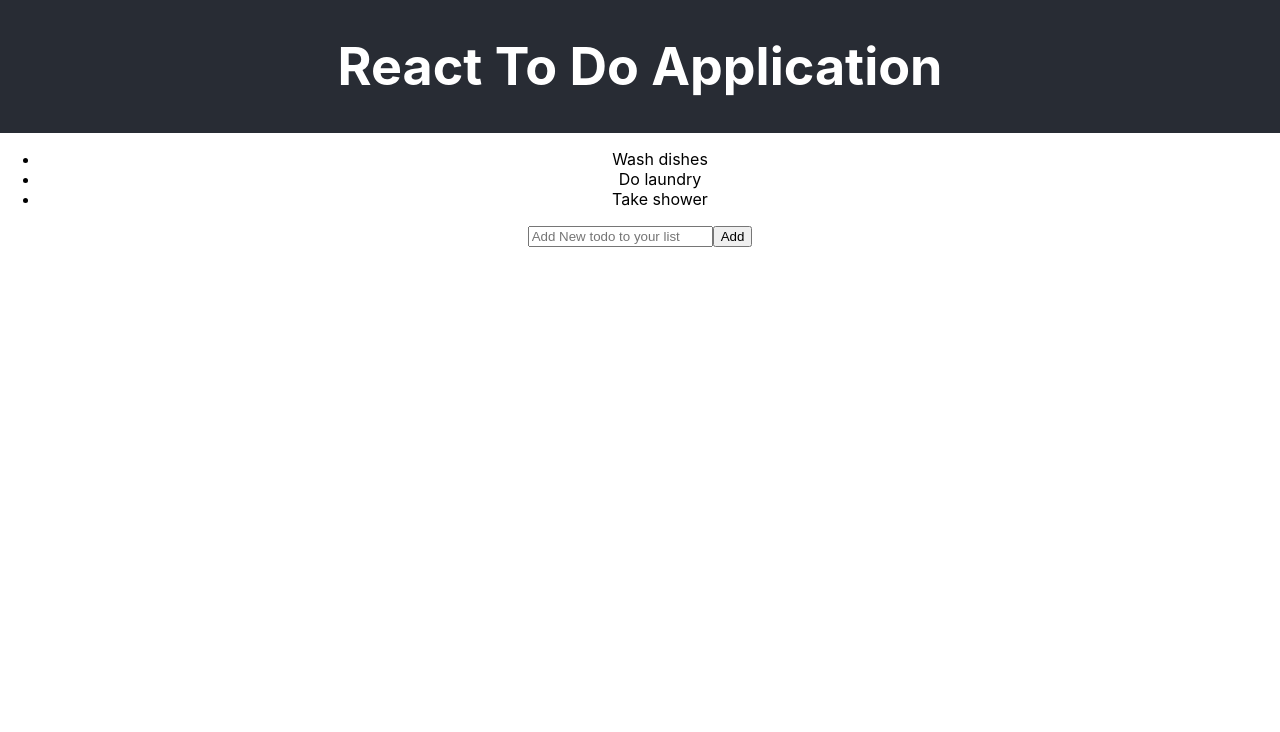
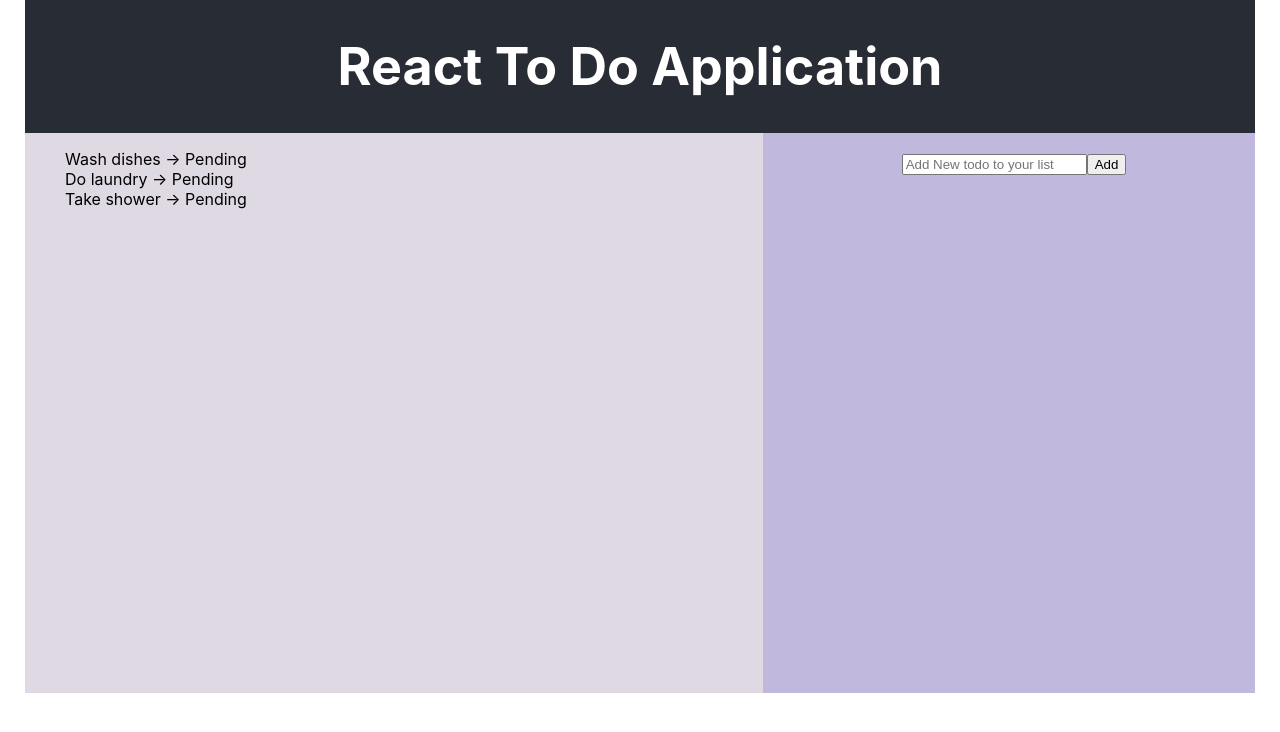
Before and after one commit to shathee/react-todo-app, a React (Create React App) app: page / in a window 1280 px wide. Shown: the top 732 px of the page. Built offline with nearby package versions, Linux system fonts and the light colour scheme.

Commit message:
css added for better display

```diff
--- a/src/App.css
+++ b/src/App.css
@@ -1,9 +1,15 @@
+body {
+  margin: auto;
+}
 .App {
   text-align: center;
+  margin: auto;
+  padding-right: 25px;
+  padding-left:  25px;
 }
 
 .App-logo {
-  height: 40vmin;
+  height: 20vmin;
   pointer-events: none;
 }
 
@@ -36,3 +42,16 @@
     transform: rotate(360deg);
   }
 }
+
+
+.todoContainer {
+  display: flex;
+  flex-flow: row;
+}
+
+@media (max-width: 600px){
+  .todoContainer {
+    display: flex;
+    flex-flow: column;
+  }
+}
--- a/src/App.js
+++ b/src/App.js
@@ -17,8 +17,10 @@ function App() {
       <header className="App-header">
         <h1>React To Do Application</h1>
       </header>
-      <TodoList todos = {todos} />
-      <AddTodo setTodos={setTodos} />
+      <div className="todoContainer">
+        <TodoList todos = {todos} />
+        <AddTodo setTodos={setTodos} />
+      </div>
     </div>
   );
 }
--- a/src/components/AddTodo.js
+++ b/src/components/AddTodo.js
@@ -1,4 +1,5 @@
 
+import classes from './AddTodo.module.css';
 import {useRef} from 'react';
 
 function AddTodo({setTodos}) {
@@ -8,11 +9,12 @@ function AddTodo({setTodos}) {
         event.preventDefault();
         const text = event.target.elements.todoName.value
         const todo = {
-            id:4,
+            id:'',
             text,
             done:false
         }
         setTodos(prevTodos => {
+            todo.id = prevTodos.length + 1;
             return prevTodos.concat(todo)
         })
         inputRef.current.value = '';
@@ -20,10 +22,12 @@ function AddTodo({setTodos}) {
 
 
     return (
-      <form onSubmit={handleAddTodo}>
-        <input name="todoName" placeholder="Add New todo to your list" ref={inputRef} />
-        <button type="submit">Add</button>
-      </form>
+      <div className={classes.AddTodoDiv}>
+        <form onSubmit={handleAddTodo}>
+          <input name="todoName" placeholder="Add New todo to your list" ref={inputRef} />
+          <button type="submit">Add</button>
+        </form>
+      </div>
     );
   }
 
--- /dev/null
+++ b/src/components/AddTodo.module.css
@@ -0,0 +1,13 @@
+.AddTodoDiv {
+    background-color: #C0B9DD;
+    width:40%
+}
+.AddTodoDiv form{
+    padding: 20px 10px 10px 20px;
+}
+
+@media (max-width: 600px){
+    .AddTodoDiv {
+        width:100%
+    }
+  }
--- a/src/components/TodoList.js
+++ b/src/components/TodoList.js
@@ -1,12 +1,17 @@
+import classes from './TodoList.module.css'
+
 function TodoList(props) {
+
     const todoList = props.todos.map( todo => (
-        <li key={todo.id}>{todo.text}</li>
+        <li key={todo.id}>{todo.text} -> {todo.done ? "line-through" : "Pending"}</li>
     ));
 
     return (
-        <ul>
-            {todoList}
-        </ul>
+        <div className={classes.TodoListDiv}>
+            <ul>
+                {todoList}
+            </ul>
+        </div>
     );
 }
 
--- /dev/null
+++ b/src/components/TodoList.module.css
@@ -0,0 +1,16 @@
+.TodoListDiv {
+    background-color: #DED9E2;
+    width:60%;
+    justify-content: left;
+    height: 70vh;
+}
+.TodoListDiv ul li {
+    list-style: none;
+    text-align: left;
+}
+
+@media (max-width: 600px){
+    .TodoListDiv {
+        width:100%
+    }
+  }
```
